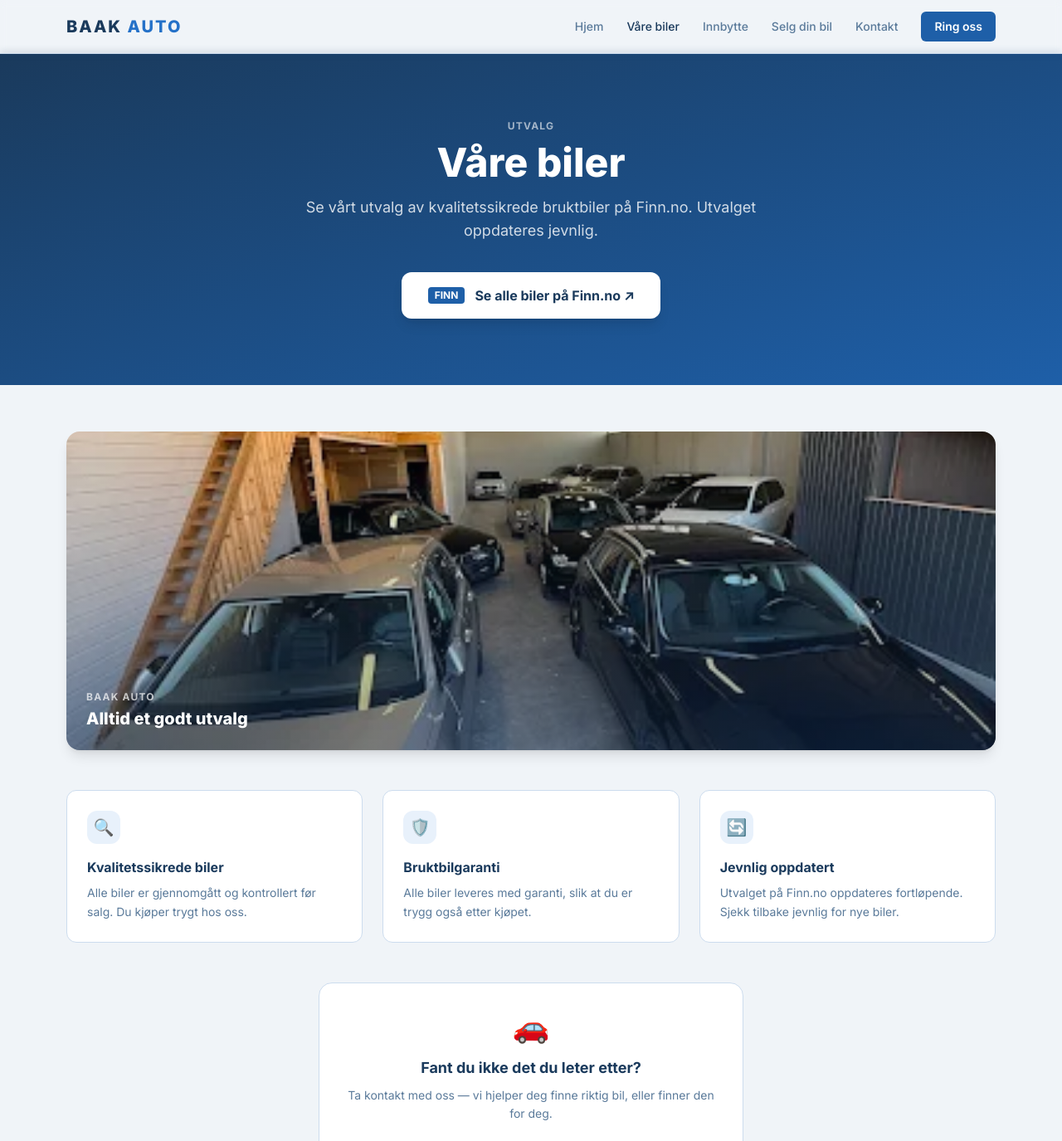
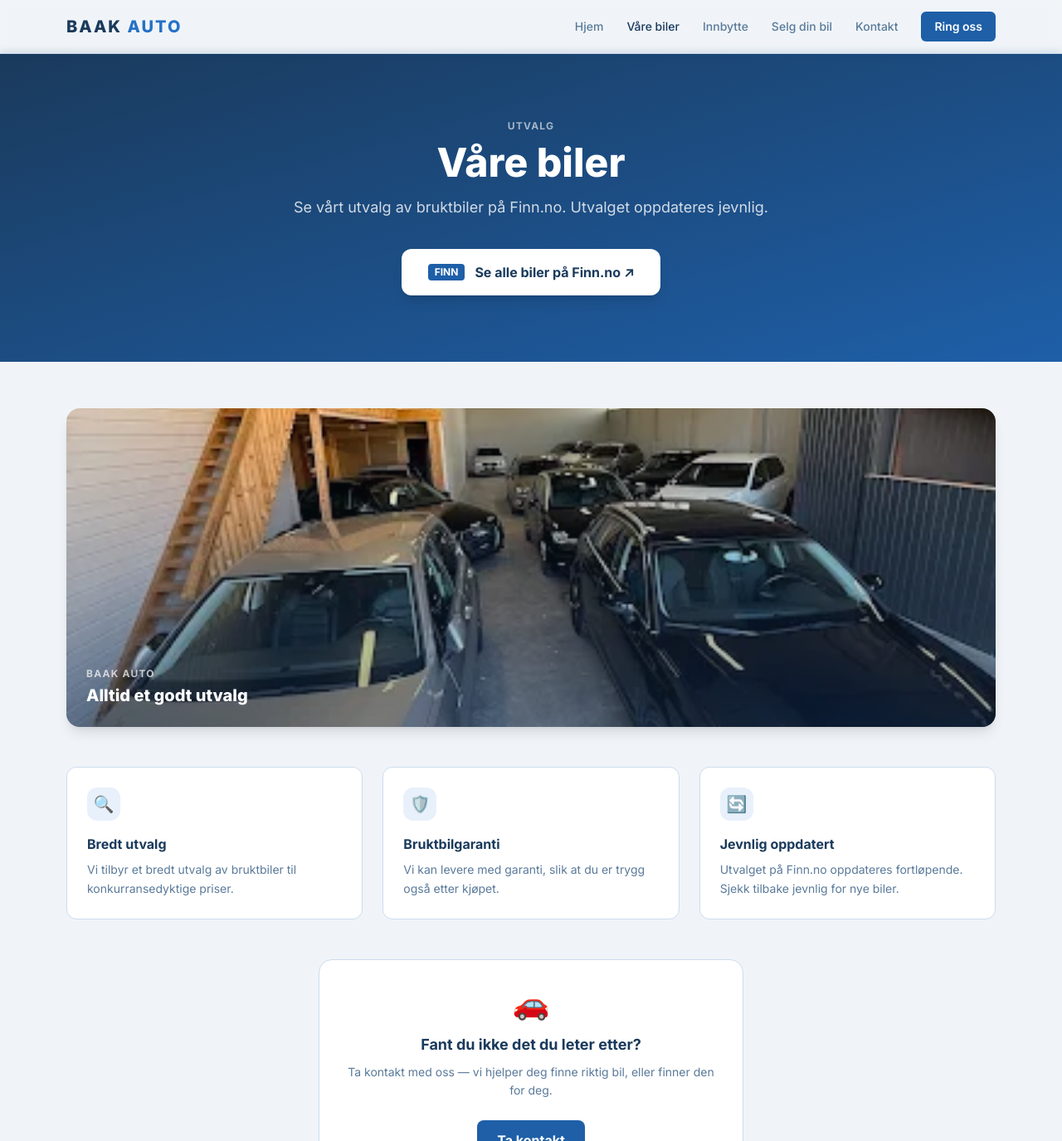
Before and after one commit to didrikbaak-cyber/Baakauto, a Next.js app: page /biler in a window 1280 px wide. Shown: the top 1375 px of the page at 83% size. Built offline with nearby package versions, Linux system fonts and the light colour scheme.

Commit message:
Update page.tsx

```diff
--- a/app/biler/page.tsx
+++ b/app/biler/page.tsx
@@ -5,7 +5,7 @@ import Link from 'next/link'
 export const metadata: Metadata = {
   title: 'Våre biler',
   description:
-    'Se utvalget av kvalitetssikrede bruktbiler hos Baak Auto AS i Sandefjord. Finn din neste bil på Finn.no eller ta kontakt med oss.',
+    'Se utvalget av gunstige bruktbiler hos Baak Auto i Sandefjord. Finn din neste bil på Finn.no eller ta kontakt med oss.',
 }
 
 export default function BilerPage() {
@@ -16,7 +16,7 @@ export default function BilerPage() {
         <p className="text-xs font-bold uppercase tracking-widest text-white/60 mb-3">Utvalg</p>
         <h1 className="text-4xl md:text-5xl font-extrabold mb-4">Våre biler</h1>
         <p className="text-white/80 text-lg max-w-xl mx-auto mb-9">
-          Se vårt utvalg av kvalitetssikrede bruktbiler på Finn.no. Utvalget oppdateres jevnlig.
+          Se vårt utvalg av bruktbiler på Finn.no. Utvalget oppdateres jevnlig.
         </p>
         <a
           href="https://www.finn.no/mobility/search/car?q=baak+auto"
@@ -50,16 +50,16 @@ export default function BilerPage() {
         <div className="grid md:grid-cols-3 gap-6 mb-12">
           <div className="bg-white border border-[#ccdcee] rounded-xl p-6">
             <div className="w-10 h-10 bg-[#e8f1fb] rounded-xl flex items-center justify-center text-xl mb-4">🔍</div>
-            <h3 className="font-bold text-[#1a3a5c] mb-2">Kvalitetssikrede biler</h3>
+            <h3 className="font-bold text-[#1a3a5c] mb-2">Bredt utvalg</h3>
             <p className="text-sm text-[#5a7a9a] leading-relaxed">
-              Alle biler er gjennomgått og kontrollert før salg. Du kjøper trygt hos oss.
+              Vi tilbyr et bredt utvalg av bruktbiler til konkurransedyktige priser.
             </p>
           </div>
           <div className="bg-white border border-[#ccdcee] rounded-xl p-6">
             <div className="w-10 h-10 bg-[#e8f1fb] rounded-xl flex items-center justify-center text-xl mb-4">🛡️</div>
             <h3 className="font-bold text-[#1a3a5c] mb-2">Bruktbilgaranti</h3>
             <p className="text-sm text-[#5a7a9a] leading-relaxed">
-              Alle biler leveres med garanti, slik at du er trygg også etter kjøpet.
+              Vi kan levere med garanti, slik at du er trygg også etter kjøpet.
             </p>
           </div>
           <div className="bg-white border border-[#ccdcee] rounded-xl p-6">
```
